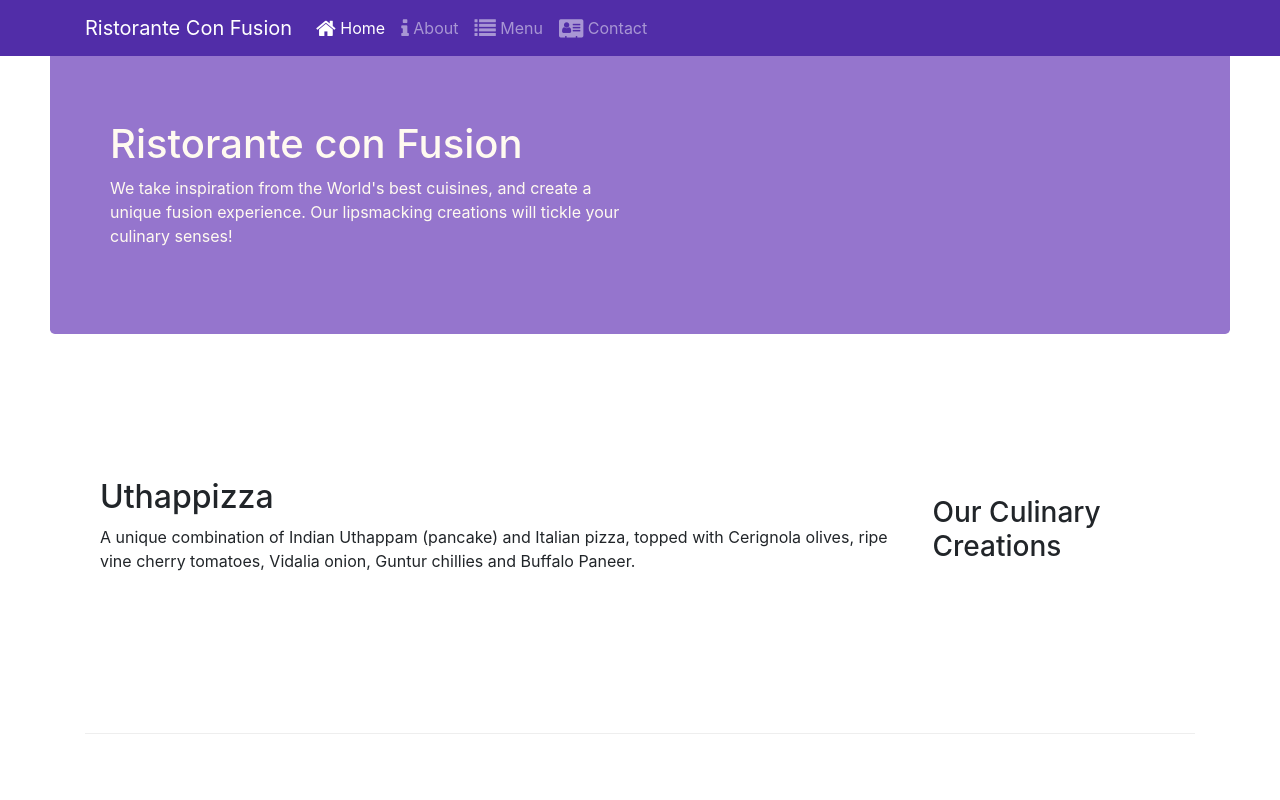
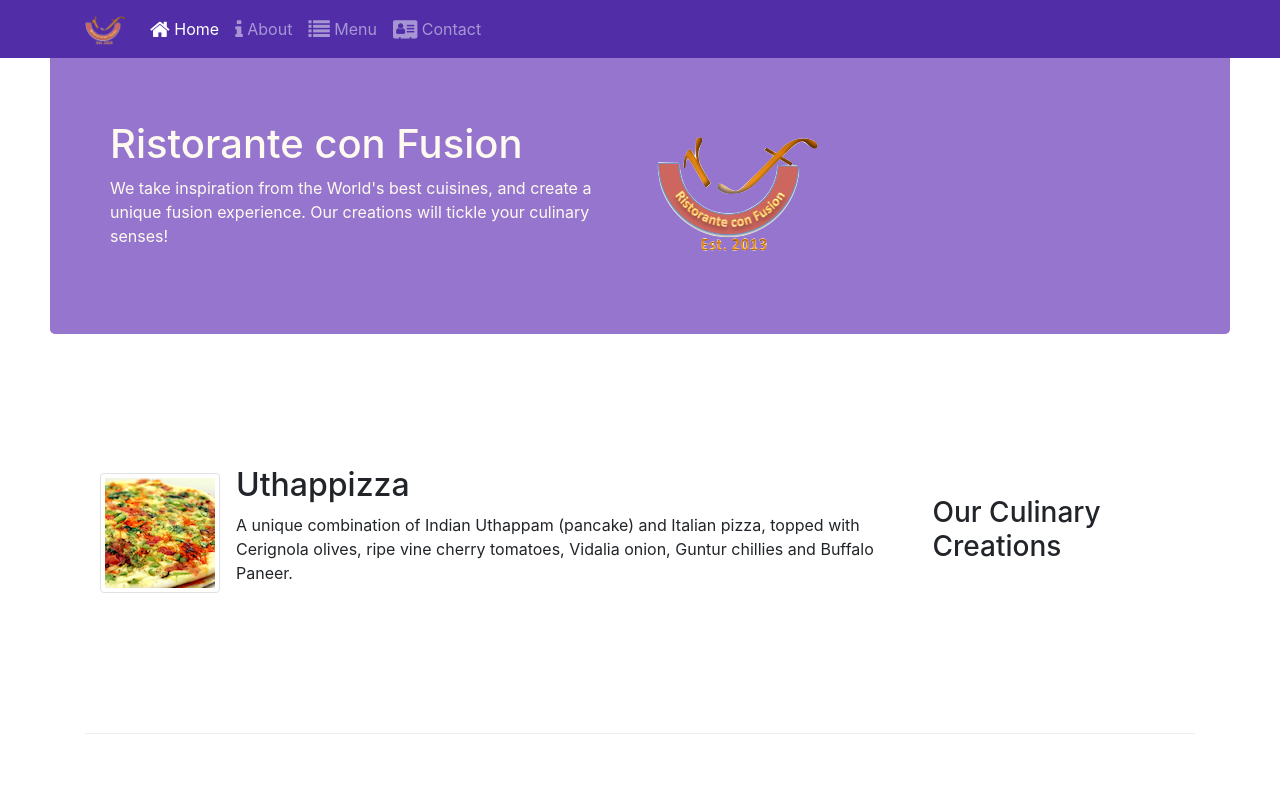
Before and after one commit to joelmackenz/Coursera-fullstack-course, a website: page index.html in a window 1280 px wide. Shown: the top 800 px of the page. Drawn offline with nearby package versions, Linux system fonts and the light colour scheme.

Commit message:
images added

```diff
--- a/index.html
+++ b/index.html
@@ -21,7 +21,7 @@
             <button class="navbar-toggler" type="button" data-toggle="collapse" data-target="#Navbar">
                 <span class="navbar-toggler-icon"></span>
             </button>
-            <a class="navbar-brand" href="#">Ristorante Con Fusion</a>
+            <a class="navbar-brand" href="#"><img src="img/logo.png" height="30" width="41"></a>
             <div class="collapse navbar-collapse" id="Navbar">
                 <ul class="navbar-nav mr-auto">
                     <li class="nav-item active"><a class="nav-link" href="#"><span class="fa fa-home fa-lg"></span> Home</a></li>
@@ -38,9 +38,10 @@
                 <div class="col-12 col-sm-6">
                     <h1>Ristorante con Fusion</h1>
                     <p>We take inspiration from the World's best cuisines, and create a unique fusion experience. Our
-                        lipsmacking creations will tickle your culinary senses!</p>
+                        creations will tickle your culinary senses!</p>
                 </div>
-                <div class="col-12 col-sm">
+                <div class="col-12 col-sm align-self-center">
+                    <img src="img/logo.png" class="img-fluid">
                 </div>
             </div>
         </div>
@@ -52,9 +53,14 @@
                 <h3>Our Culinary Creations</h3>
             </div>
             <div class="col col-sm col-md order-sm-first">
-                <h2>Uthappizza</h2>
+                <div class="media">
+                    <img class="d-flex mr-3 img-thumbnail align-self-center" src="img/uthappizza.png" alt="uthappizza">
+                    <div class="media-body">
+                        <h2 class="mt-0">Uthappizza</h2>
                         <p>A unique combination of Indian Uthappam (pancake) and Italian pizza, topped with Cerignola olives,
                             ripe vine cherry tomatoes, Vidalia onion, Guntur chillies and Buffalo Paneer.</p>
+                    </div>
+            </div>
         </div>
         </div>
 
@@ -76,11 +82,19 @@
                 <h3>Meet our Culinary Specialists</h3>
             </div>
             <div class="col col-sm col-md order-sm-first">
-                <h2>Alberto Somayya</h2>
+                <div class="media">
+                    <img class="d-flex mr-3 img-thumbnail align-self-center" src="img/alberto.png" alt="alberto">
+                    <div class="media-body">
+                        <h2 class="mt-0">Alberto Somayya</h2>
                         <h4>Executive Chef</h4>
                         <p>Award winning three-star Michelin chef with wide International experience having worked closely with
                             whos-who in the culinary world, he specializes in creating mouthwatering Indo-Italian fusion
                             experiences. </p>
+                    </div>
+
+                </div>
+
+
             </div>
         </div>
     </div>
```
Also changed, not shown: aboutus.html (+4 -3 lines), contactus.html (+4 -3 lines), img/alberto.png (added), img/buffet.png (added), img/logo.png (added), img/uthappizza.png (added), 1 other file. Lines whose indentation alone changed are shown as unchanged.
